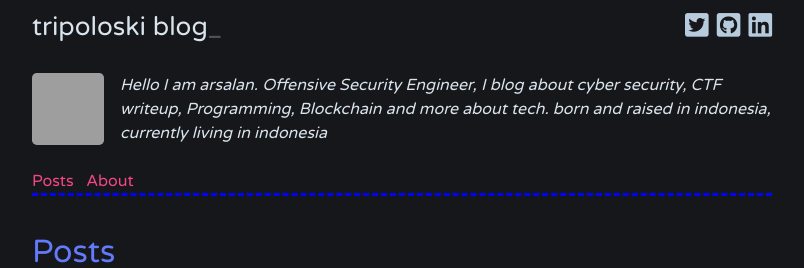
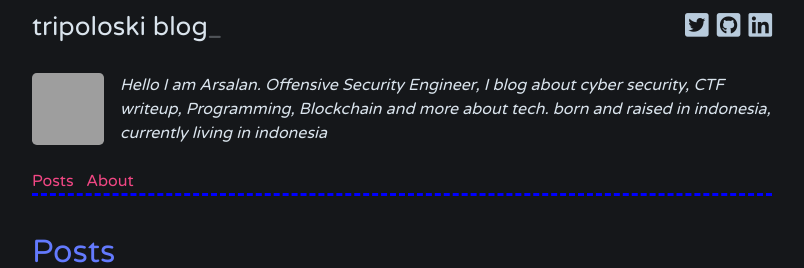
Before and after one commit to tripoloski1337/tripoloski1337.github.io, a Jekyll site: the page built from index.html, in a window 1280 px wide, cut to the strip 0-268 px from the top of the page. Shown: the whole strip, without its empty margins (238-1042 px from the left). Built offline with Jekyll 4.4.1, drawn with Linux system fonts in a browser that asks for light colours; the list of posts is cut into pages by our own code; grey boxes are pictures that could not be loaded.

Commit message:
update tag line

```diff
--- a/_config.yml
+++ b/_config.yml
@@ -2,7 +2,7 @@ title: tripoloski blog
 author: arsalan
 email: arsalan.dp@gmail.com
 description: > # this means to ignore newlines until "show_exerpts:"
-    Hello I am arsalan. Offensive Security Engineer, I blog about cyber security,
+    Hello I am Arsalan. Offensive Security Engineer, I blog about cyber security,
     CTF writeup, Programming, Blockchain and more about tech. born and raised in
     indonesia, currently living in indonesia
 show_excerpts: false # set to true to show excerpts on the homepage
```
